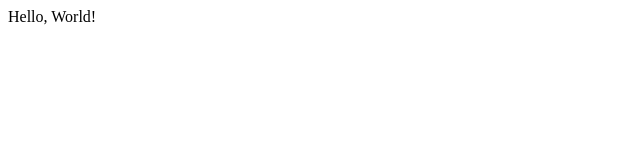
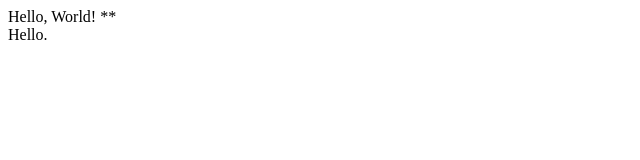
Before and after one commit to mcmurtrycollege/mcmurtry-website-2.0, a React (Create React App) app in the folder client/: page / in a window 1280 px wide. Shown: the top 160 px of the page, without its empty margins (0-640 px from the left). Built offline with nearby package versions, Linux system fonts and the light colour scheme.

Commit message:
Slight progress

```diff
--- a/client/src/App.js
+++ b/client/src/App.js
@@ -1,11 +1,12 @@
 import React, { Component } from 'react';
+import MButton from './displays/components/MButton';
 
 class App extends Component {
   render() {
     return (
       <div className="App">
-        Hello, World!
-
+        Hello, World! **
+        <MButton />
         {/* Please define all actual displays in the displays folder */}
       </div>
     );
--- /dev/null
+++ b/client/src/componentStyles/inputStyles.css
@@ -0,0 +1,2 @@
+
+/* For the styling of input components
--- /dev/null
+++ b/client/src/displays/components/MButton.js
@@ -0,0 +1,11 @@
+import React from 'react';
+
+function MButton(props) {
+  return (
+    <div>
+      Hello.
+    </div>
+  );
+}
+
+export default MButton;
```
Also changed, not shown: 1 other file (tests, documents, lock files or other folders).
